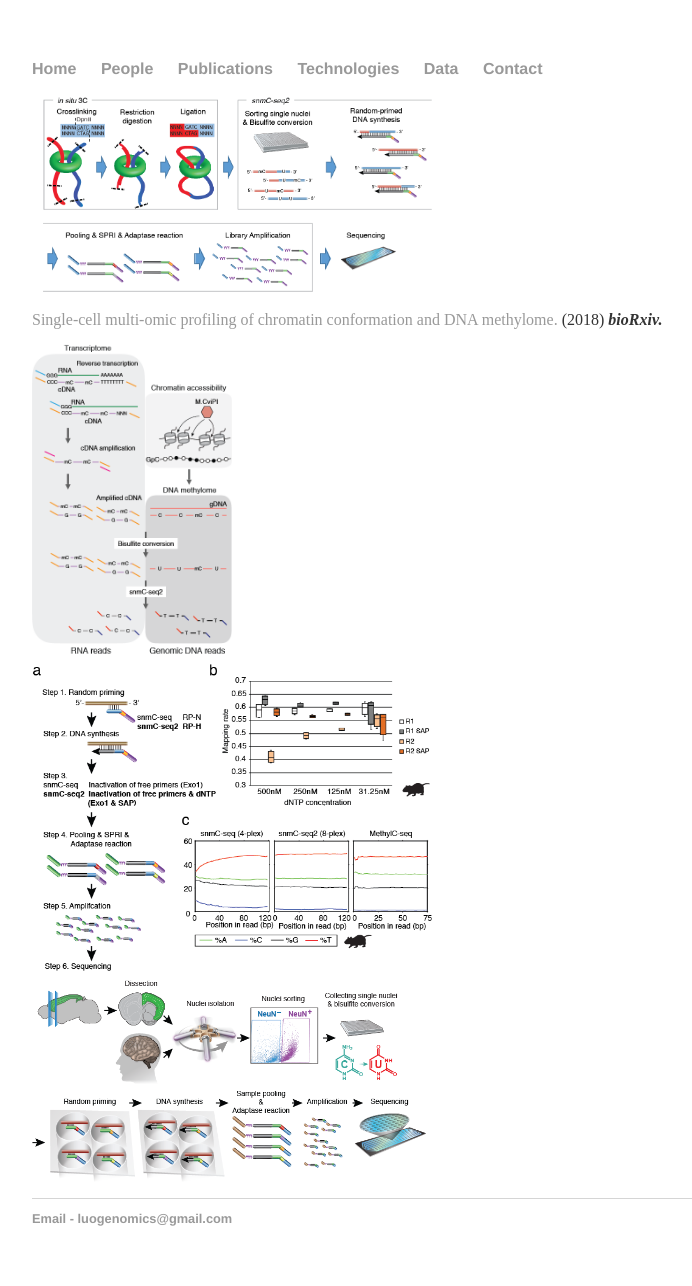
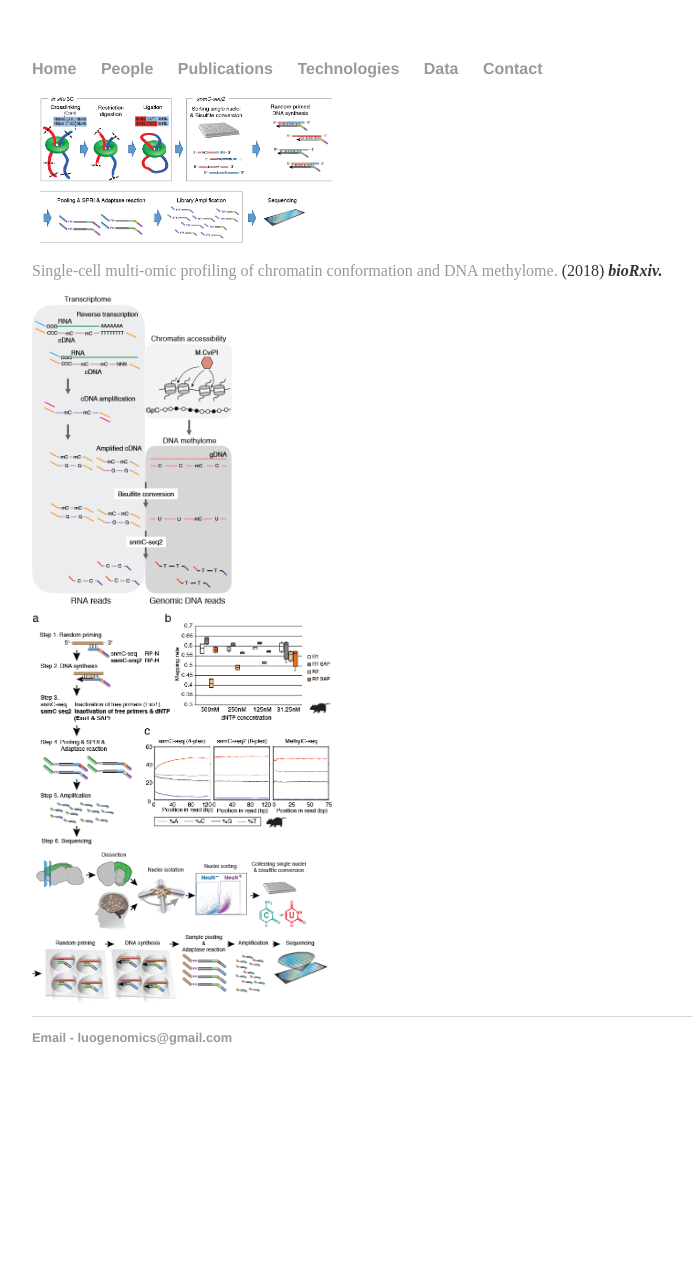
Before and after one commit to luogenomics/luogenomics.github.io, a Jekyll site: the page built from technologies/index.html, in a window 1280 px wide. Shown: the whole page, without its empty margins (160-852 px from the left). Built offline with Jekyll 4.4.1, drawn with Linux system fonts in a browser that asks for light colours; after the commit the page ends 1105 px from its top, so only the background shows below that.

Commit message:
Update index.html

```diff
--- a/technologies/index.html
+++ b/technologies/index.html
@@ -3,7 +3,7 @@ layout: default
 title: Luo Lab Technologies
 ---
 <div>
-  <img width=400 src="m3C-seq.png">
+  <img width=300 src="m3C-seq.png">
   <p><a href="https://www.biorxiv.org/content/10.1101/503235v1" target="_blank">Single-cell multi-omic profiling of chromatin conformation and DNA methylome. </a> (2018) <strong><em>bioRxiv.</strong></em></p>
 
 </div>
@@ -13,9 +13,9 @@ title: Luo Lab Technologies
 </div>
 
 <div>
-  <img width=400 src="snmc-seq2.png">
+  <img width=300 src="snmc-seq2.png">
 </div>
 
 <div>
-<img width=400 src="snmc-seq.png">
+<img width=300 src="snmc-seq.png">
 </div>
```
